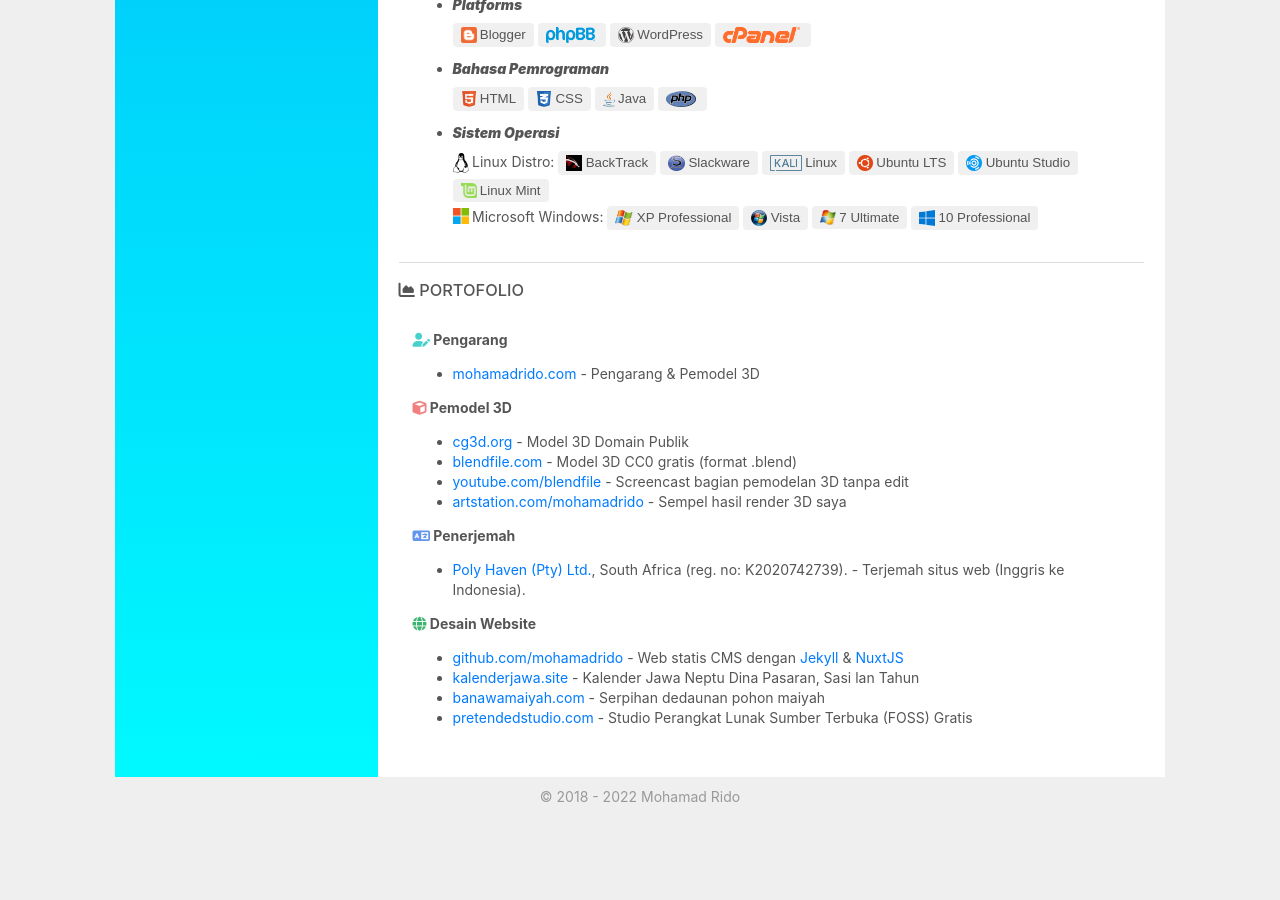
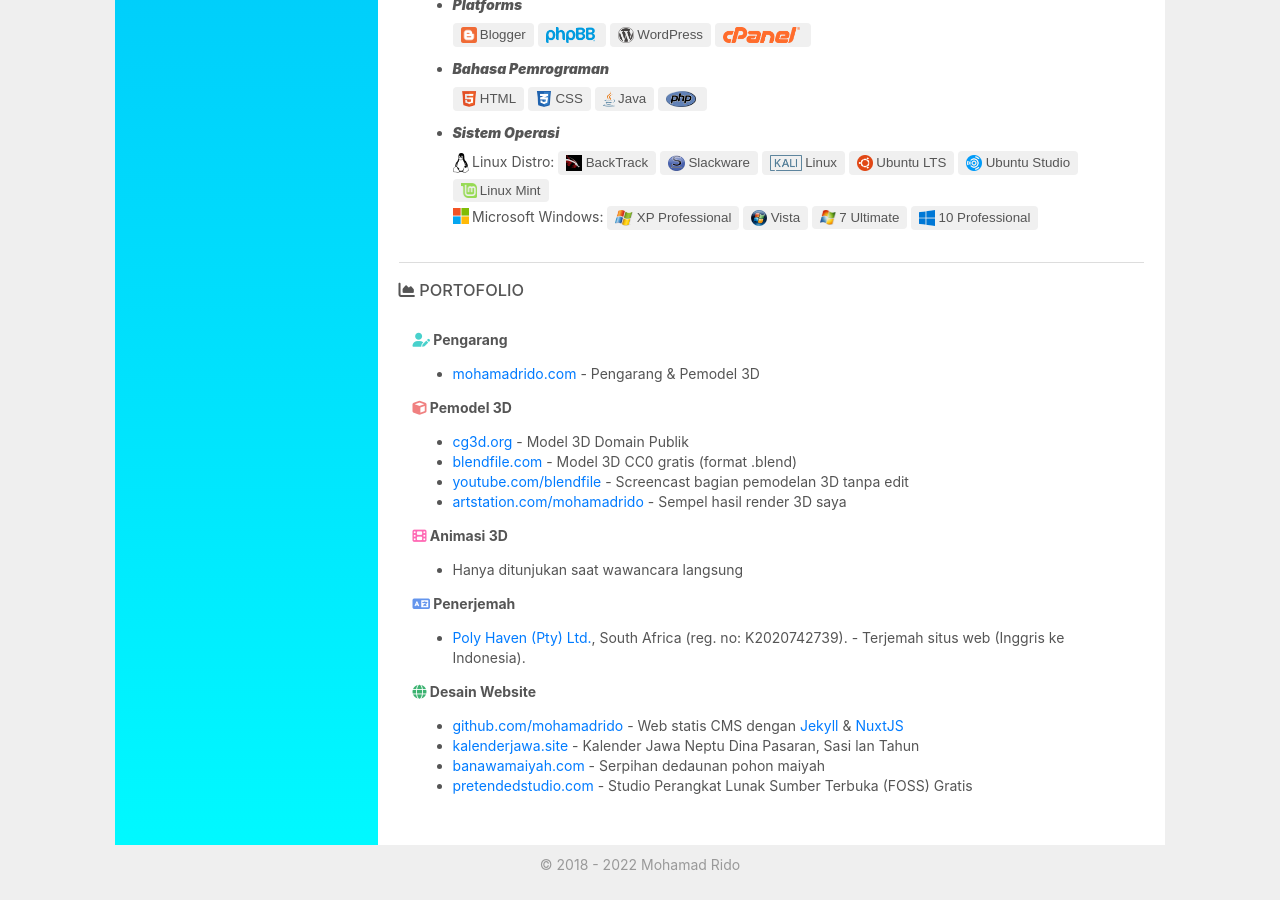
Before and after one commit to mohamadrido/about, a Jekyll site: the page built from id.html, in a window 1280 px wide and 900 px high, scrolled down 1723 px. Built offline with Jekyll 4.4.1, drawn with Linux system fonts in a browser that asks for light colours; nearby versions of some CDN libraries; before the commit the page ends 2555 px from its top, so only the background shows below that.

Commit message:
Update id.html

```diff
--- a/id.html
+++ b/id.html
@@ -140,6 +140,11 @@ layout: default
       <li><a href="https://artstation.com/mohamadrido">artstation.com/mohamadrido</a> - Sempel hasil render 3D saya</li>
       </ul>
 
+    <b><i class="fa fa-film" style="color:hotpink;"></i> Animasi 3D</b>
+      <ul>
+        <li>Hanya ditunjukan saat wawancara langsung</li>
+      </ul>
+
     <b><i class="fa fa-language" style="color:cornflowerblue;"></i> Penerjemah</b>
       <ul>
       <li><a href="https://polyhaven.com/translate" rel="nofollow">Poly Haven (Pty) Ltd.</a>, South Africa (reg. no: K2020742739). - Terjemah situs web (Inggris ke Indonesia).</li>
```
